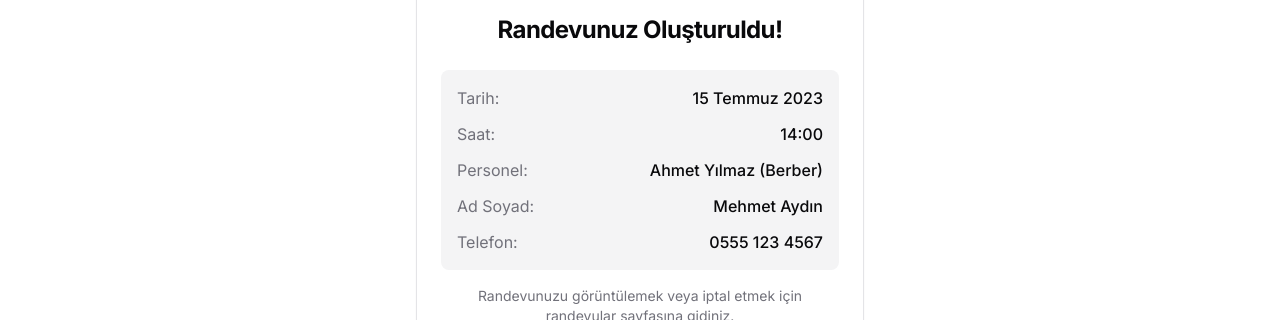
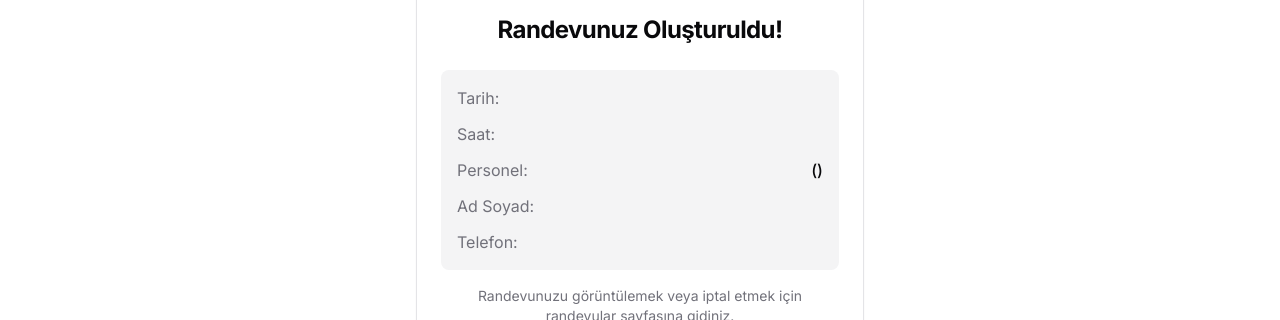
Before and after one commit to bugrabasbostanci/berber-appointment-project, a Next.js app: page /appointments/success in a window 1280 px wide. Shown: the part 210-530 px from the top of the page. Built offline with nearby package versions, Linux system fonts and the light colour scheme; no server answers.

Commit message:
feat: Randevu başarı sayfasında kullanıcı bilgilerini localStorage'dan alarak dinamik olarak gösterme özelliği eklendi; yüklenme durumu için bir yükleme animasyonu eklendi.

```diff
--- a/app/appointments/success/page.tsx
+++ b/app/appointments/success/page.tsx
@@ -1,11 +1,64 @@
+"use client"
+
+import { useState, useEffect } from "react"
 import { Navbar } from "@/features/layout/components/navbar"
 import { Footer } from "@/features/layout/components/footer"
 import { Button } from "@/components/ui/button"
 import { Card, CardContent, CardFooter, CardHeader, CardTitle } from "@/components/ui/card"
-import { CheckCircle, Calendar, Home } from "lucide-react"
+import { CheckCircle, Calendar, Home, Loader2 } from "lucide-react"
 import Link from "next/link"
 
 export default function AppointmentSuccessPage() {
+  const [appointmentDetails, setAppointmentDetails] = useState({
+    date: "",
+    time: "",
+    staff: "",
+    staffRole: "",
+    customerName: "",
+    customerPhone: ""
+  })
+  const [loading, setLoading] = useState(true)
+
+  useEffect(() => {
+    // localStorage'dan randevu bilgilerini alma
+    const selectedDate = localStorage.getItem('selectedDate')
+    const timeValue = localStorage.getItem('selectedTimeValue') || localStorage.getItem('selectedTime')
+    const staffName = localStorage.getItem('selectedStaffName')
+    const staffRole = localStorage.getItem('selectedStaffRole') || "Berber"
+    const customerName = localStorage.getItem('customerName')
+    const customerPhone = localStorage.getItem('customerPhone')
+
+    if (selectedDate) {
+      // Tarih formatını düzenleme
+      let formattedDate = selectedDate
+      try {
+        // ISO formatındaysa (YYYY-MM-DD), Türkçe formatına çevir
+        if (selectedDate.includes('-')) {
+          const [year, month, day] = selectedDate.split('-').map(Number)
+          const dateObj = new Date(year, month - 1, day + 1)
+          formattedDate = dateObj.toLocaleDateString('tr-TR', {
+            day: 'numeric',
+            month: 'long',
+            year: 'numeric'
+          })
+        }
+      } catch (error) {
+        console.error('Tarih formatı dönüştürme hatası:', error)
+      }
+
+      setAppointmentDetails({
+        date: formattedDate,
+        time: timeValue || "Belirtilmemiş",
+        staff: staffName || "Belirtilmemiş",
+        staffRole: staffRole,
+        customerName: customerName || "Belirtilmemiş",
+        customerPhone: customerPhone || "Belirtilmemiş"
+      })
+    }
+
+    setLoading(false)
+  }, [])
+
   return (
     <div className="flex min-h-screen flex-col">
       <Navbar />
@@ -18,28 +71,34 @@ export default function AppointmentSuccessPage() {
             <CardTitle className="text-2xl font-bold">Randevunuz Oluşturuldu!</CardTitle>
           </CardHeader>
           <CardContent className="space-y-4">
+            {loading ? (
+              <div className="flex justify-center p-8">
+                <Loader2 className="h-8 w-8 animate-spin text-primary" />
+              </div>
+            ) : (
               <div className="bg-muted p-4 rounded-lg space-y-3">
                 <div className="flex justify-between">
                   <span className="text-muted-foreground">Tarih:</span>
-                <span className="font-medium">15 Temmuz 2023</span>
+                  <span className="font-medium">{appointmentDetails.date}</span>
                 </div>
                 <div className="flex justify-between">
                   <span className="text-muted-foreground">Saat:</span>
-                <span className="font-medium">14:00</span>
+                  <span className="font-medium">{appointmentDetails.time}</span>
                 </div>
                 <div className="flex justify-between">
                   <span className="text-muted-foreground">Personel:</span>
-                <span className="font-medium">Ahmet Yılmaz (Berber)</span>
+                  <span className="font-medium">{appointmentDetails.staff} ({appointmentDetails.staffRole})</span>
                 </div>
                 <div className="flex justify-between">
                   <span className="text-muted-foreground">Ad Soyad:</span>
-                <span className="font-medium">Mehmet Aydın</span>
+                  <span className="font-medium">{appointmentDetails.customerName}</span>
                 </div>
                 <div className="flex justify-between">
                   <span className="text-muted-foreground">Telefon:</span>
-                <span className="font-medium">0555 123 4567</span>
+                  <span className="font-medium">{appointmentDetails.customerPhone}</span>
                 </div>
               </div>
+            )}
             <p className="text-sm text-center text-muted-foreground">
               Randevunuzu görüntülemek veya iptal etmek için randevular sayfasına gidiniz.
             </p>
--- a/features/appointments/components/confirmation-form.tsx
+++ b/features/appointments/components/confirmation-form.tsx
@@ -54,7 +54,7 @@ export function ConfirmationForm() {
         // ISO formatındaysa (YYYY-MM-DD), Türkçe formatına çevir
         if (selectedDate.includes('-')) {
           const dateParts = selectedDate.split('-');
-          const dateObj = new Date(parseInt(dateParts[0]), parseInt(dateParts[1]) - 1, parseInt(dateParts[2]));
+          const dateObj = new Date(parseInt(dateParts[0]) , parseInt(dateParts[1]) - 1, parseInt(dateParts[2]) + 1);
           formattedDate = dateObj.toLocaleDateString('tr-TR');
         }
       } catch (error) {
@@ -207,6 +207,10 @@ export function ConfirmationForm() {
 
         console.log('Randevu oluşturma verileri:', { storedShopId, storedStaffId, storedDate, storedTime });
 
+        // Kullanıcı bilgilerini localStorage'a kaydet (başarı sayfasında gösterilecek)
+        localStorage.setItem('customerName', name);
+        localStorage.setItem('customerPhone', phone);
+
         // Eksik veri kontrolü
         const missingFields = [];
         if (!storedShopId) missingFields.push('Dükkan');
@@ -229,10 +233,16 @@ export function ConfirmationForm() {
           const selectedTimeObject = availableTimes.find(t => t.id === storedTime);
           if (selectedTimeObject) {
             timeValue = selectedTimeObject.time;
+            // Zaman değerini sonraki sayfada kullanmak için localStorage'a kaydet
+            localStorage.setItem('selectedTimeValue', timeValue);
           } else {
             console.warn('Seçilen saat bulunamadı, varsayılan değer kullanılacak:', timeValue);
           }
         }
+
+        // Personel bilgilerini de localStorage'a kaydet
+        localStorage.setItem('selectedStaffName', appointmentDetails.staff);
+        localStorage.setItem('selectedStaffRole', appointmentDetails.staffRole);
 
         // ISO formatında tarih/zaman oluştur: "2025-05-01T14:30:00"
         // Tarih formatını kontrol et - localStorage'dan gelen değer genellikle "YYYY-MM-DD" formatında
```
Lines whose indentation alone changed are shown as unchanged.
